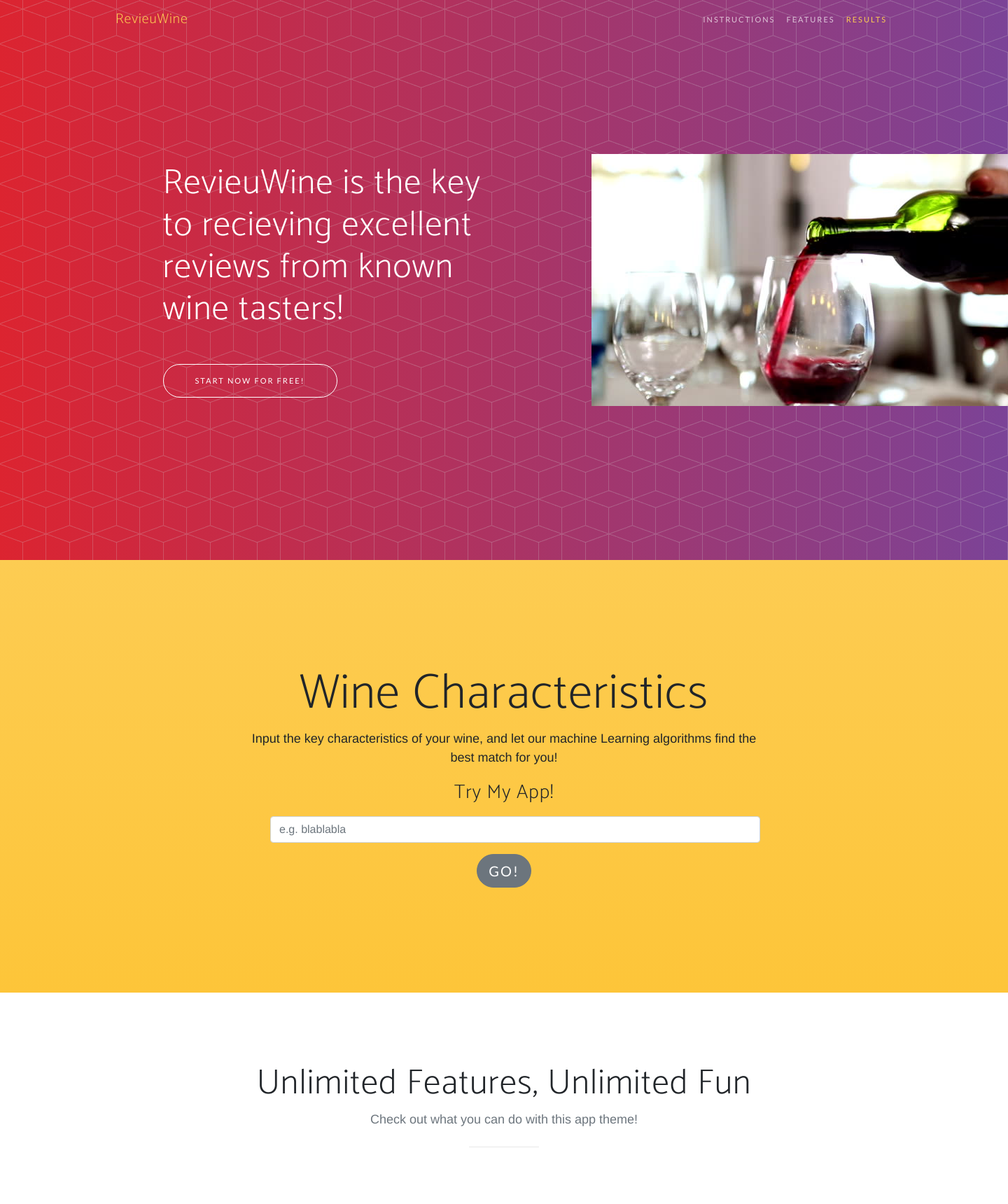
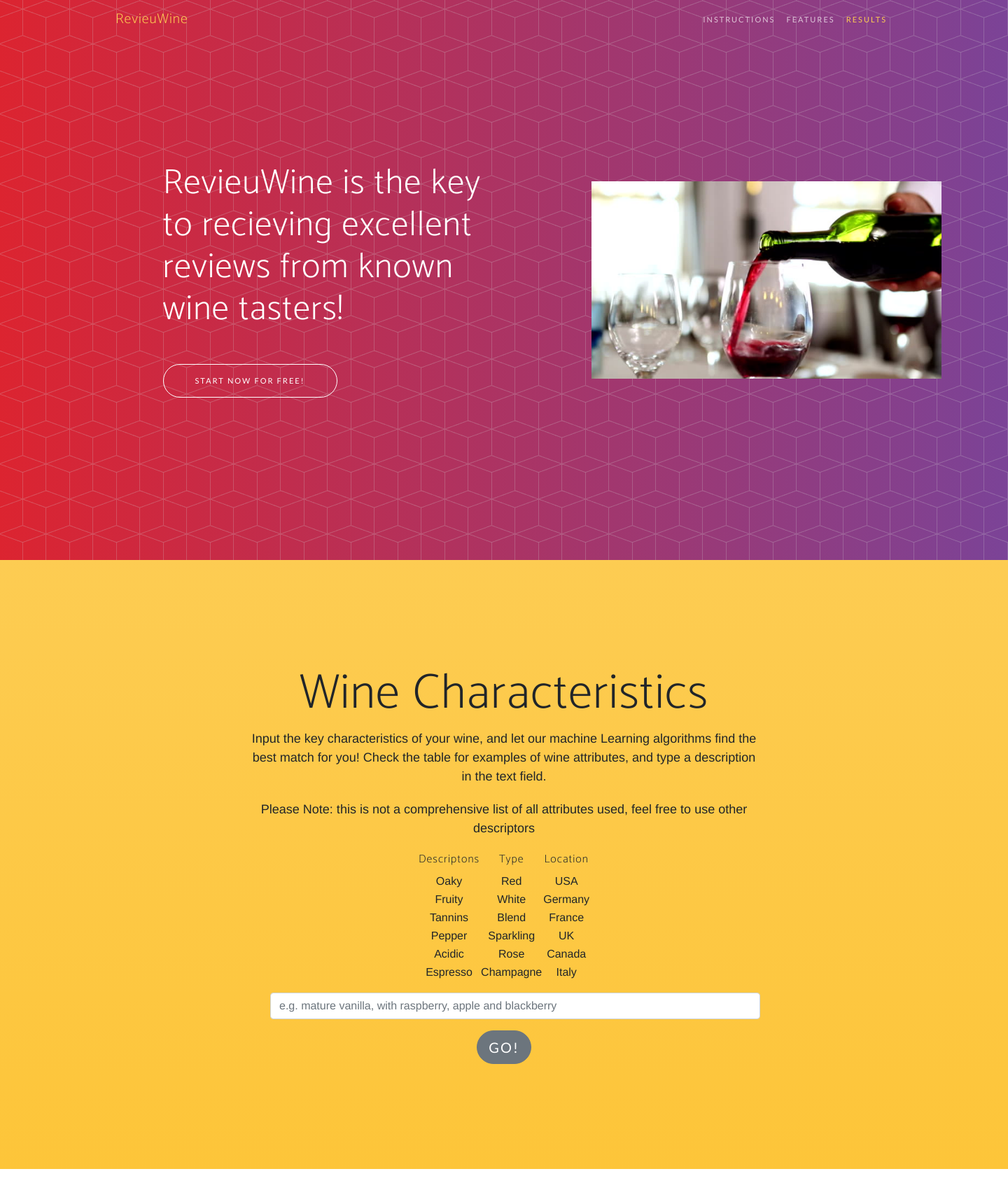
Before and after one commit to mesmith027/Insight_python_project, a Flask app: page / in a window 1440 px wide; the page is wider, and only the part inside the window is pictured. Shown: the top 1720 px of that part at 70% size. Run offline with Flask 2, Linux system fonts and the light colour scheme; some libraries are stand-ins or nearby versions; some web fonts are replaced.

Commit message:
added table to app, deprieciate the wine_rough script, created init py in scripts to be able to use the modules in the app folder

```diff
--- /dev/null
+++ b/scripts/__init__.py
@@ -0,0 +1 @@
+#__init__.py
--- a/scripts/run_ML.py
+++ b/scripts/run_ML.py
@@ -23,7 +23,7 @@ def decision_tree(train_feat, train_pred, test_feat, test_pred):
 def random_forest(train_feat, train_pred, test_feat, test_pred):
     # create a trained enesmble random forest clasifier
     #train_values = train_feat.values
-    rf = ensemble.RandomForestClassifier(n_estimators=100, max_depth=8, min_samples_split=2, random_state=42, n_jobs=-1)
+    rf = ensemble.RandomForestClassifier(n_estimators=100, max_depth=6, min_samples_split=2, random_state=42, n_jobs=-1)
     fit_rf = rf.fit(train_feat,train_pred)
 
     rf_r2 = fit_rf.score(train_feat,train_pred)
--- a/verySimpleApp/server.py
+++ b/verySimpleApp/server.py
@@ -1,5 +1,11 @@
 from flask import Flask, render_template, request
 import wine_rough as functions
+import pickle
+
+#load in all trained ML algorithms and a list of names of reviewers to use below
+#fit_rf, tag_words, stopwords = functions.run_ML()
+
+#load list of top 5 features for each reviewer to make tick boxes on interface
 
 # Create the application object
 app = Flask(__name__)
@@ -10,18 +16,18 @@ def home_page():
         return render_template('index.html')
 
 @app.route('/output')
+
 def recommendation_output():
-        #
         # Pull input
+        #some_input =request.args.get('user_input')
         some_input =request.args.get('user_input')
-
+        print(some_input)
         # Case if empty
         if some_input =="":
                 return render_template("index.html",my_input = some_input, my_form_result="Empty")
         else:
                 render_template("index.html",my_input = some_input, my_form_result="Processing")
-                fit_rf, tag_words, stopwords = functions.run_ML()
-                person_name, score, precetage = functions.get_usr_input(some_input, tag_words, fit_rf, stopwords)
+                #person_name, score, precetage = functions.get_usr_input(some_input, tag_words, fit_rf, stopwords)
                 some_output=person_name
                 some_number=score[0]
                 some_image="./img/pour_wine_3.jpg"
--- a/verySimpleApp/templates/index.html
+++ b/verySimpleApp/templates/index.html
@@ -65,7 +65,7 @@
         </div>
         <div class="col-lg-5 my-auto">
           <div class="col">
-            <img src="../static/img/pour_wine_4.jpg" scale='auto'>
+            <img src="../static/img/pour_wine_4.jpg" width="500" height="auto">
           </div>
         </div>
       </div>
@@ -77,13 +77,54 @@
       <div class="row">
         <div class="col-md-8 mx-auto">
           <h2 class="section-heading">Wine Characteristics</h2>
-          <p>Input the key characteristics of your wine, and let our machine Learning algorithms find the best match for you!</p>
+          <p>Input the key characteristics of your wine, and let our machine Learning algorithms find the best match for you! Check the table for examples of wine attributes, and type a description in the text field.</p>
+          <p> Please Note: this is not a comprehensive list of all attributes used, feel free to use other descriptors</p>
         </div>
         <div class="col-md-8 mx-auto">
-        <h3 class="section-heading text-center">Try My App!</h3>
+          <div class="row justify-content-center">
+          <table>
+            <tr>
+              <th> <h6>Descriptons </h6>  </th>
+              <th><h6>Type </h6>  </th>
+              <th><h6>Location </h6>  </th>
+            </tr>
+            <tr>
+              <td>Oaky</td>
+              <td>Red</td>
+              <td>USA</td>
+            </tr>
+            <tr>
+              <td>Fruity</td>
+              <td>White</td>
+              <td>Germany</td>
+            </tr>
+            <tr>
+              <td>Tannins</td>
+              <td>Blend</td>
+              <td>France</td>
+            </tr>
+            <tr>
+              <td>Pepper</td>
+              <td>Sparkling</td>
+              <td>UK</td>
+            </tr>
+            <tr>
+              <td>Acidic</td>
+              <td>Rose</td>
+              <td>Canada</td>
+            </tr>
+            <tr>
+              <td>Espresso</td>
+              <td>Champagne</td>
+              <td>Italy</td>
+            </tr>
+          </table>
+        </div>
+      </div>
+          <div class="col-md-8 mx-auto">
               <div class="col-sm m-3 text-center">
-                    <form action="/output" method="GET" id="user_input">
-                          <input class="form-control" type="text" id="user_input" name='user_input' placeholder="e.g. blablabla">
+                <form action="/output" method="GET" id="user_input">
+                          <input class="form-control" type="text" id="user_input" name='user_input' placeholder="e.g. mature vanilla, with raspberry, apple and blackberry">
                     </form>
               </div>
         <div class="row justify-content-center">
@@ -107,7 +148,7 @@
         	<h4 class="text-light text-center text-uppercase">We found something!</h4>
   	     </div>
          <div class="col">
-               <img src="{{ url_for('static', filename = my_img_name) }}" scale='auto'>
+               <img src="{{ url_for('static', filename = my_img_name) }}" max-width=50% height='auto' > <! scale='auto'>
          </div>
   	      <div class="row p-1 m-1 justify-content-center">
         	   <div class="col-md- w-50 list-group">
@@ -133,7 +174,7 @@
   <section class="features" id="features">
     <div class="container">
       <div class="section-heading text-center">
-        <h2>Unlimited Features, Unlimited Fun</h2>
+        <h3>Enter wine Decriptors</h3>
         <p class="text-muted">Check out what you can do with this app theme!</p>
         <hr>
       </div>
```
Also changed, not shown: scripts/nlp_analysis.py (+4 -4 lines), scripts/depreciated/wine_rough.py (renamed from scripts/wine_rough.py), 4 other files.
